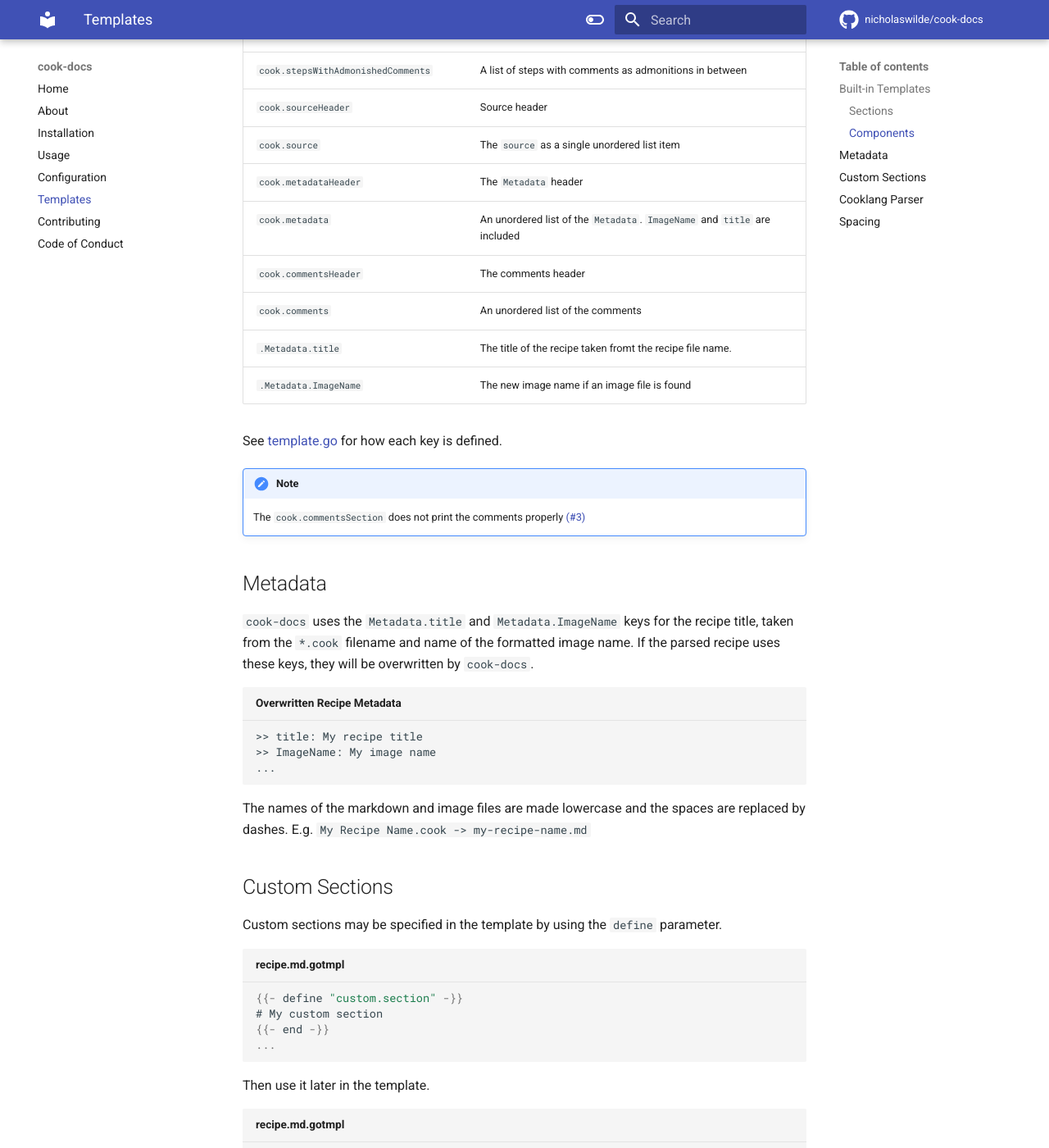
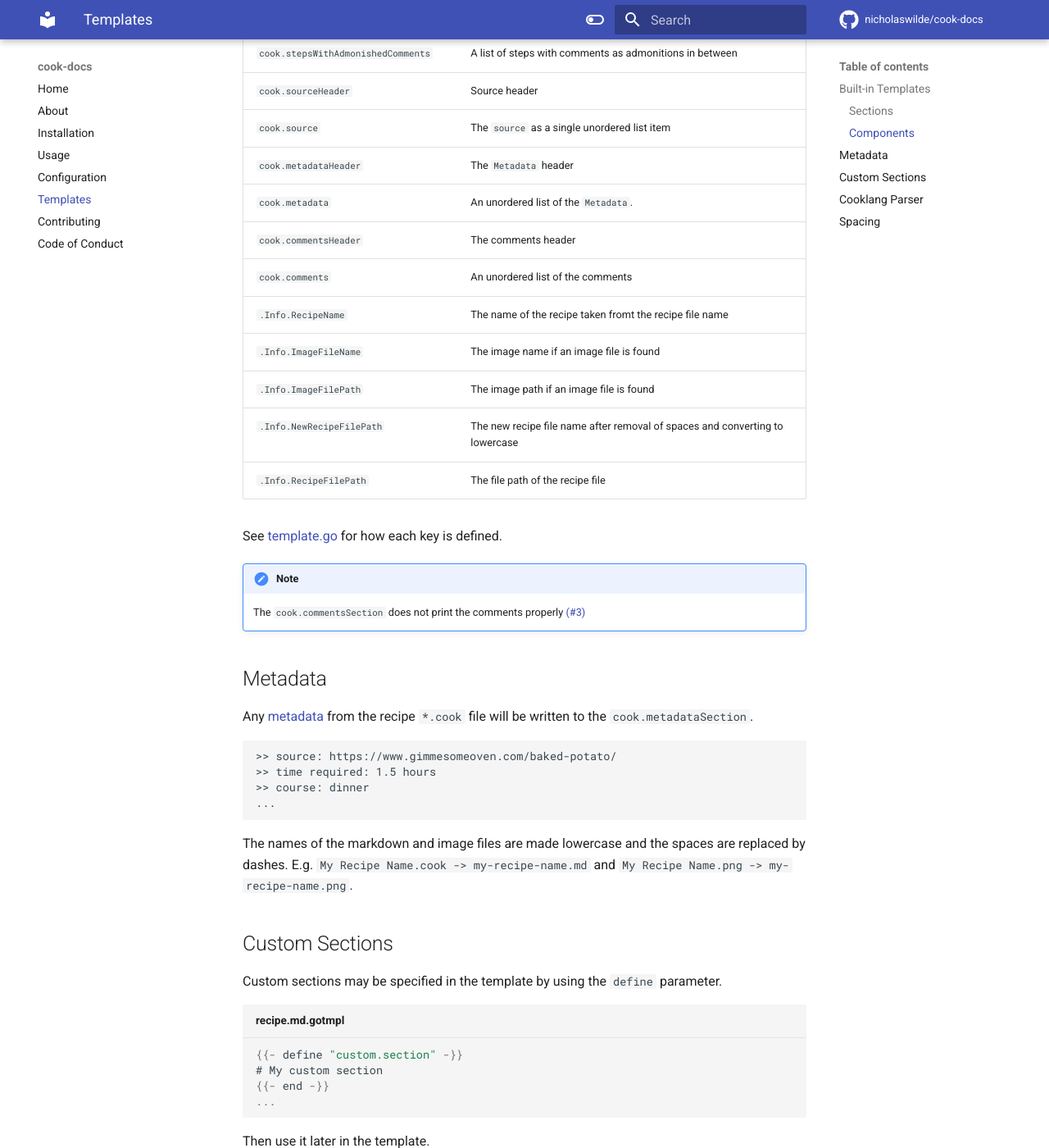
Before and after one commit to nicholaswilde/cook-docs, an MkDocs documentation site: the page built from docs/templates.md, in a window 1280 px wide and 1400 px high, scrolled down 1942 px. Shown: the whole window at 82% size. Built offline with MkDocs 1.6.1 and Material for MkDocs 9.7.7, drawn with Linux system fonts in a browser that asks for light colours; comment, search, counter and statistics services are not loaded; some of the changed text lies outside the part shown.

Commit message:
feat: carry config object to template to enable dynamic word wrap
⚠️BREAKING CHANGES:
- `.Metadata.title` replaced with `.Info.RecipeName`.
- `.Metadata.ImageName` replaced with `.Info.ImageFileName`.
- Removal of trailing whitespace from `cook.stepsSection`.
- Addition of double new lines to `cook.sourceSection`.

Other changes include:
- Addition of `word-wrap` option to dynamically specify the word wrap length.
- Addition of `.Info.ImageFilePath`, `.Info.NewRecipeFilePath`, and
  `.Info.RecipeFilePath` to template.
- Addition of `.Config.*` to template.
- Addition of config file aliases. E.g. `--word-wrap 80` from the command
  line can be used as `wordWrap: 80` in the config file.

````diff
--- a/docs/templates.md
+++ b/docs/templates.md
@@ -21,7 +21,7 @@
 
 {{ template "cook.cookwareSection" . }}
 
-{{ template "cook.stepsSection" . }}
+{{ template "cook.stepsSection" . -}}
 
 {{ template "cook.sourceSection" . }}
 ```
@@ -49,26 +49,29 @@
 
 ### Components
 
-| Name                                     | Description                                                               |
-|------------------------------------------|---------------------------------------------------------------------------|
-| `cook.ingredientsHeader`                 | The ingredients header                                                    |
-| `cook.ingredients`                       | An unordered list of the ingredients                                      |
-| `cook.cookwareHeader`                    | The cookware header                                                       |
-| `cook.cookware`                          | An unordered list of cookware                                             |
-| `cook.stepsHeader`                       | The steps header                                                          |
-| `cook.steps`                             | A list of steps. Each step has its own sub heading labeled as `Step #`    |
-| `cook.stepsWithQuotedCommentsHeader`     | The steps with block quotes header                                        |
-| `cook.stepsWithQuotedComments`           | A list of steps with block quoted comments in between                     |
-| `cook.stepsWithAdmonishedCommentsHeader` | The steps with admonitions headder                                        |
-| `cook.stepsWithAdmonishedComments`       | A list of steps with comments as admonitions in between                   |
-| `cook.sourceHeader`                      | Source header                                                             |
-| `cook.source`                            | The `source` as a single unordered list item                              |
-| `cook.metadataHeader`                    | The `Metadata` header                                                     |
-| `cook.metadata`                          | An unordered list of the `Metadata`. `ImageName` and `title` are included |
-| `cook.commentsHeader`                    | The comments header                                                       |
-| `cook.comments`                          | An unordered list of the comments                                         |
-| `.Metadata.title`                        | The title of the recipe taken fromt the recipe file name.                 |
-| `.Metadata.ImageName`                    | The new image name if an image file is found                              |
+| Name                                     | Description                                                                  |
+|------------------------------------------|------------------------------------------------------------------------------|
+| `cook.ingredientsHeader`                 | The ingredients header                                                       |
+| `cook.ingredients`                       | An unordered list of the ingredients                                         |
+| `cook.cookwareHeader`                    | The cookware header                                                          |
+| `cook.cookware`                          | An unordered list of cookware                                                |
+| `cook.stepsHeader`                       | The steps header                                                             |
+| `cook.steps`                             | A list of steps. Each step has its own sub heading labeled as `Step #`       |
+| `cook.stepsWithQuotedCommentsHeader`     | The steps with block quotes header                                           |
+| `cook.stepsWithQuotedComments`           | A list of steps with block quoted comments in between                        |
+| `cook.stepsWithAdmonishedCommentsHeader` | The steps with admonitions headder                                           |
+| `cook.stepsWithAdmonishedComments`       | A list of steps with comments as admonitions in between                      |
+| `cook.sourceHeader`                      | Source header                                                                |
+| `cook.source`                            | The `source` as a single unordered list item                                 |
+| `cook.metadataHeader`                    | The `Metadata` header                                                        |
+| `cook.metadata`                          | An unordered list of the `Metadata`.                                         |
+| `cook.commentsHeader`                    | The comments header                                                          |
+| `cook.comments`                          | An unordered list of the comments                                            |
+| `.Info.RecipeName`                       | The name of the recipe taken fromt the recipe file name                      |
+| `.Info.ImageFileName`                    | The image name if an image file is found                                     |
+| `.Info.ImageFilePath`                    | The image path if an image file is found                                     |
+| `.Info.NewRecipeFilePath`                | The new recipe file name after removal of spaces and converting to lowercase |
+| `.Info.RecipeFilePath`                   | The file path of the recipe file                                             |
 
 See [template.go][6] for how each key is defined.
 
@@ -77,19 +80,17 @@
 
 ## Metadata
 
-`cook-docs` uses the `Metadata.title` and `Metadata.ImageName` keys for the
-recipe title, taken from the `*.cook` filename and name of the formatted image
-name. If the parsed recipe uses these keys, they will be overwritten by
-`cook-docs`.
+Any [metadata][10] from the recipe `*.cook` file will be written to the `cook.metadataSection`.
 
-```title="Overwritten Recipe Metadata"
->> title: My recipe title
->> ImageName: My image name
+```
+>> source: https://www.gimmesomeoven.com/baked-potato/
+>> time required: 1.5 hours
+>> course: dinner
 ...
 ```
 
 The names of the markdown and image files are made lowercase and the spaces are replaced
-by dashes. E.g. `My Recipe Name.cook -> my-recipe-name.md`
+by dashes. E.g. `My Recipe Name.cook -> my-recipe-name.md` and `My Recipe Name.png -> my-recipe-name.png`.
 
 ## Custom Sections
 
@@ -116,12 +117,15 @@
 ## Cooklang Parser
 
 `cook-docs` uses [aquilax's][1] [cooklang-go][2] parser to parse `cooklang`
-recipes. The data output may then be directly used inside of the `cook-docs`
-template files.
+recipes. The recipes are then merged with custom cook-docs data, such as
+`Info` and `Config`. The data output may then be directly used inside of
+the `cook-docs` template files.
 
-See [`parser.go`][3] for the structure latyout.
+See [`parser.go`][3] for the basic structure latyout.
 
-```json title="Example parsed output"
+The `jsonify` option may also be used to output
+
+```json title="Example parsed `cook-docs` output"
  Output:
  {
    "Steps": [
@@ -320,7 +324,26 @@
      }
    ],
    "Metadata": {
-     "servings": "6"
+     "servings": "6",
+     "source": "https://www.somewebsite.com/pizza-balls"
+   },
+   "Config": {
+     "DryRun": false,
+     "Jsonify": true,
+     "IgnoreFile": ".cookdocsignore",
+     "RecipeSearchRoot": ".",
+     "LogLevel": "info",
+     "TemplateFiles": [
+       "recipe.md.gotmpl"
+     ],
+     "WordWrap": 120
+   },
+   "Info": {
+     "ImageFilePath": "/home/nicholas/git/nicholaswilde/cook-docs/cmd/cook-docs/testdata/My Test Recipe.png",
+     "ImageFileName": "My Test Recipe.png",
+     "RecipeName": "My Test Recipe",
+     "RecipeFilePath": "/home/nicholas/git/nicholaswilde/cook-docs/cmd/cook-docs/testdata/My Test Recipe.cook",
+     "NewRecipeFilePath": "/home/nicholas/git/nicholaswilde/cook-docs/cmd/cook-docs/testdata/my-test-recipe.md"
    }
  }
 }
@@ -335,6 +358,11 @@
 {{- define "custom.section" . -}}
 {{- end -}}
 ```
+
+!!! note
+    To remove the double EOF new lines when `.Metadata.source` is missing from the recipe file but present in the template file, double new lines is added to the beginning of `cook.sourceSection` and white space is removed from the end
+    of `cook.stepsSection`.
+
 [1]: https://github.com/aquilax
 [2]: https://github.com/aquilax/cooklang-go
 [3]: https://github.com/aquilax/cooklang-go/blob/490a595d639b679a4f2053a309647882db37e569/parser.go
````
Also changed, not shown: other parts of docs/templates.md (+1 -0 lines), docs/configuration.md (+20 -15 lines), 9 other files.
